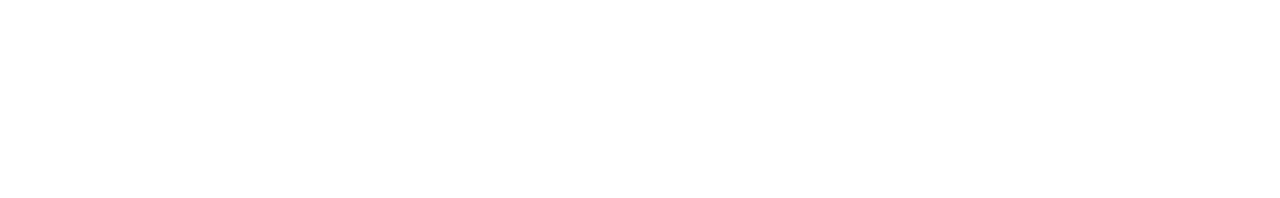
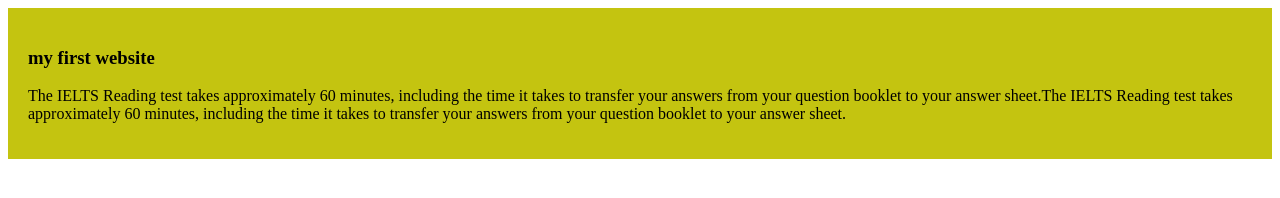
Before and after one commit to sdbristy/my, a plain HTML site: page index.html in a window 1280 px wide. Drawn offline with Linux system fonts and the light colour scheme.

Commit message:
added the first blog

```diff
--- /dev/null
+++ b/blog.css
@@ -0,0 +1,4 @@
+div{
+    background-color: rgb(196, 196, 16);
+    padding: 20px;
+}
--- a/index.html
+++ b/index.html
@@ -5,8 +5,13 @@
     <meta name="viewport" content="width=device-width, initial-scale=1.0">
     <title>my first github
     </title>
+    <link rel="stylesheet" href="blog.css">
 </head>
 <body>
+    <div>
+        <h3>my first website</h3>
+        <p>The IELTS Reading test takes approximately 60 minutes, including the time it takes to transfer your answers from your question booklet to your answer sheet.The IELTS Reading test takes approximately 60 minutes, including the time it takes to transfer your answers from your question booklet to your answer sheet.</p>
+    </div>
 
 </body>
 </html>
```
